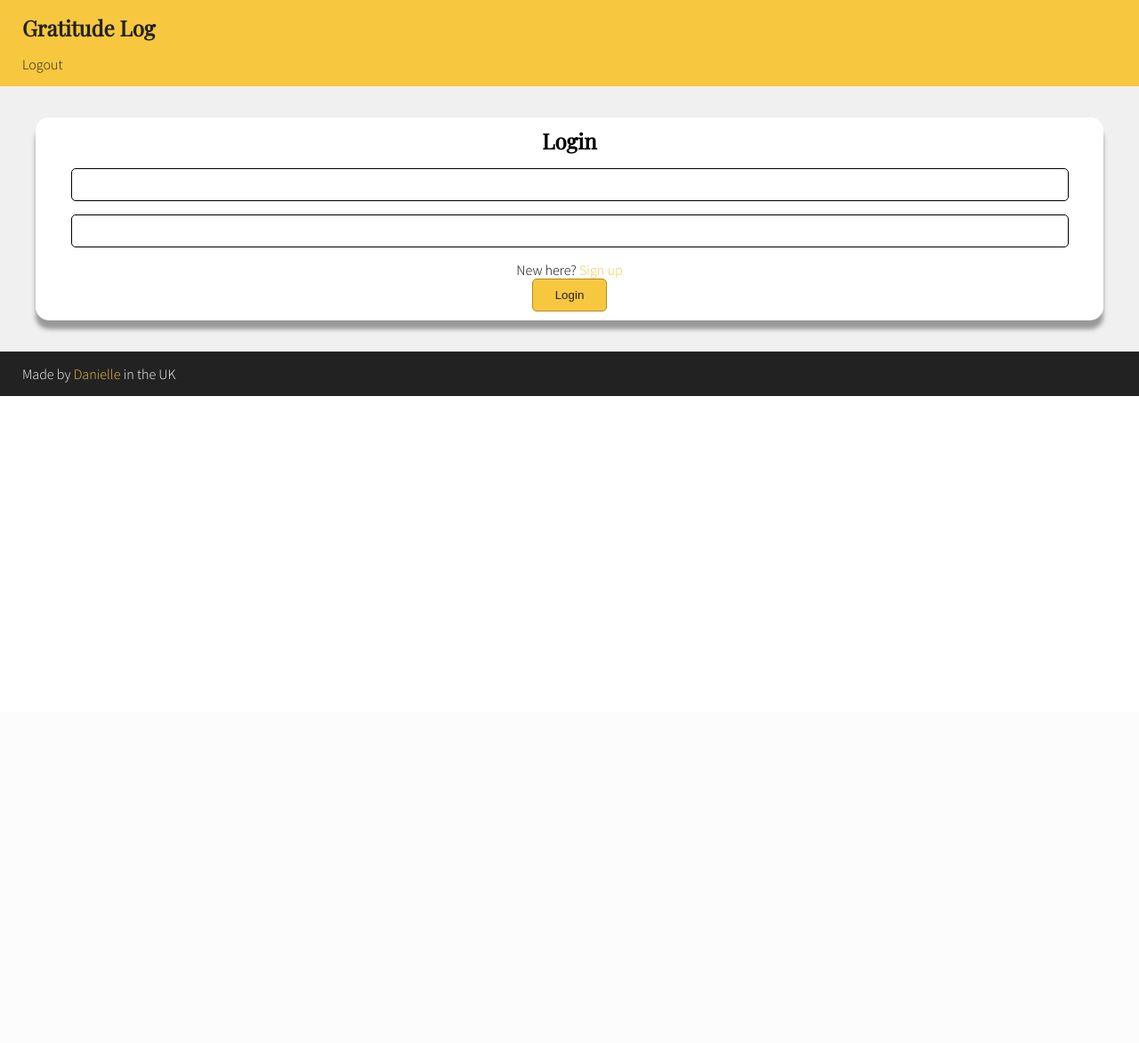
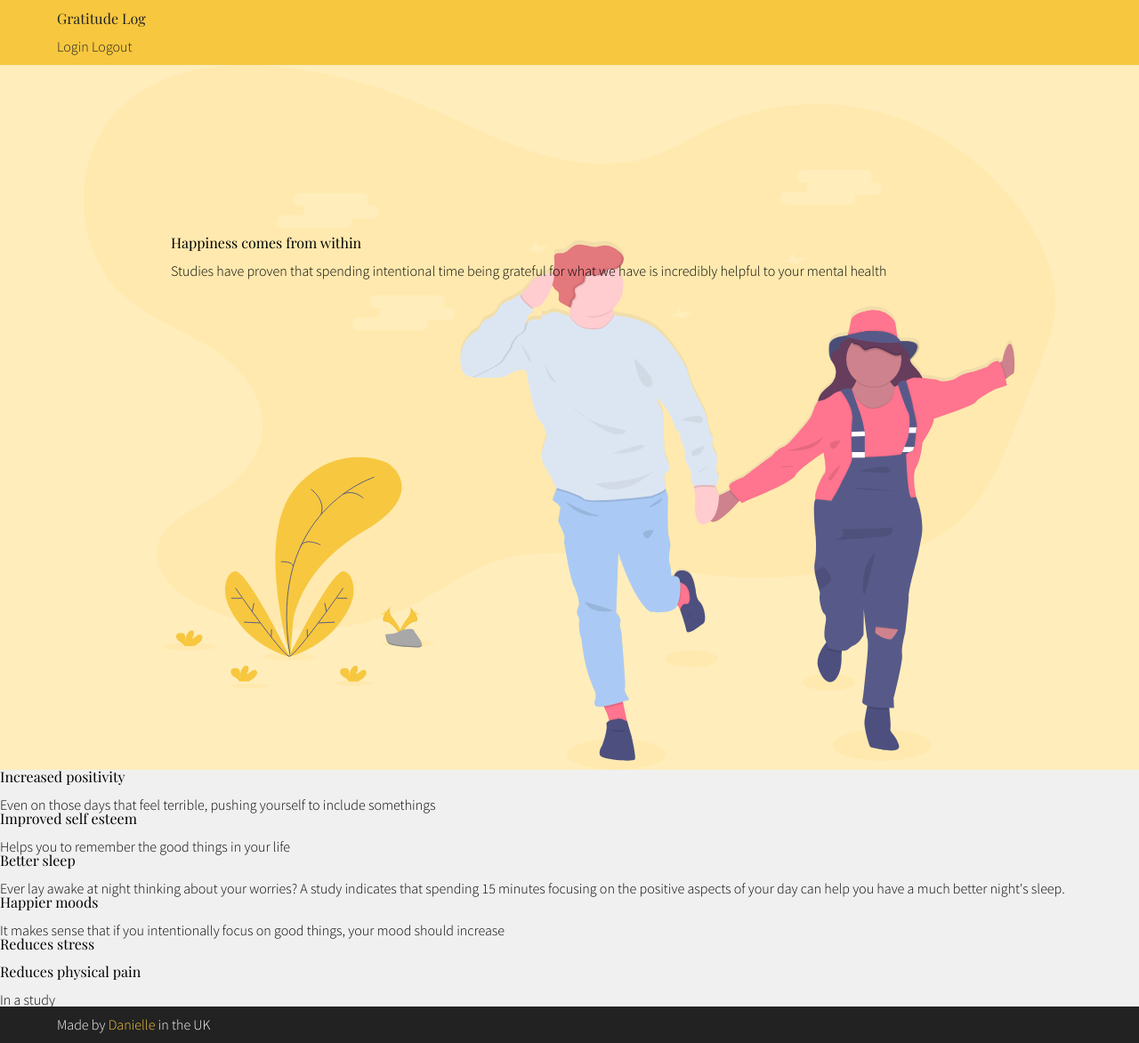
Before and after one commit to daniellenall/gratitudelog, a Django app: page / in a window 1280 px wide. Shown: the whole page at 89% size. Before the commit the page ends 445 px from the top, so only its background shows below. Run offline with Django 3.2, Linux system fonts and the light colour scheme.

Commit message:
Improved some of the overall styling

```diff
--- /dev/null
+++ b/gratitudes/templates/gratitudes/landing.html
@@ -0,0 +1,25 @@
+{% extends 'base.html' %}
+
+{% block content %}
+
+<section class="hero">
+    {% load static  %}
+    <h2>Happiness comes from within</h2>
+    <p>Studies have proven that spending intentional time being grateful for what we have is incredibly helpful to your mental health</p>
+</section>
+<section class="benefits">
+    <a href="https://emmons.faculty.ucdavis.edu/gratitude-and-well-being/"></a>
+    <h3>Increased positivity</h3>
+    <p>Even on those days that feel terrible, pushing yourself to include somethings </p>
+    <h3>Improved self esteem</h3>
+    <p>Helps you to remember the good things in your life</p>
+    <h3>Better sleep</h3>
+    <p>Ever lay awake at night thinking about your worries? A study indicates that spending 15 minutes focusing on the positive aspects of your day can help you have a much better night's sleep. </p>
+    <h3>Happier moods</h3>
+    <p>It makes sense that if you intentionally focus on good things, your mood should increase</p>
+    <h3>Reduces stress</h3>
+    <p></p>
+    <h3>Reduces physical pain</h3>
+    <p>In a study</p>
+</section>
+{% endblock %}
--- a/gratitudes/views.py
+++ b/gratitudes/views.py
@@ -32,6 +32,6 @@ def home(request):
         logged_in_user = request.user
         gratitudes = Gratitude.objects.filter(author=logged_in_user)
     else:
-        return render(request, 'accounts/login.html')
+        return render(request, 'gratitudes/landing.html')
 
     return render(request, 'gratitudes/home.html', {'gratitudes': gratitudes})
--- a/static/gratitudelog/css/main.css
+++ b/static/gratitudelog/css/main.css
@@ -1,4 +1,48 @@
 @import url('https://fonts.googleapis.com/css?family=Playfair+Display|Source+Sans+Pro:300&display=swap');
+
+html, body, div, span, applet, object, iframe,
+h1, h2, h3, h4, h5, h6, p, blockquote, pre,
+a, abbr, acronym, address, big, cite, code,
+del, dfn, em, img, ins, kbd, q, s, samp,
+small, strike, strong, sub, sup, tt, var,
+b, u, i, center,
+dl, dt, dd, ol, ul, li,
+fieldset, form, label, legend,
+table, caption, tbody, tfoot, thead, tr, th, td,
+article, aside, canvas, details, embed,
+figure, figcaption, footer, header, hgroup,
+menu, nav, output, ruby, section, summary,
+time, mark, audio, video {
+	margin: 0;
+	padding: 0;
+	border: 0;
+	font-size: 100%;
+	font: inherit;
+	vertical-align: baseline;
+}
+/* HTML5 display-role reset for older browsers */
+article, aside, details, figcaption, figure,
+footer, header, hgroup, menu, nav, section {
+	display: block;
+}
+body {
+	line-height: 1;
+}
+ol, ul {
+	list-style: none;
+}
+blockquote, q {
+	quotes: none;
+}
+blockquote:before, blockquote:after,
+q:before, q:after {
+	content: '';
+	content: none;
+}
+table {
+	border-collapse: collapse;
+	border-spacing: 0;
+}
 
 *, body {
     margin: 0px;
@@ -21,6 +65,7 @@ h1, h2, h3, h4 {
     font-family: 'Playfair Display', serif;
     margin-bottom: 15px;
 }
+
 input[type=text], input[type=password]  {
     border: 1px solid #000;
     margin-bottom: 15px;
@@ -39,6 +84,7 @@ input[type=text], input[type=password]  {
     border: 1px #b38b1e solid;
     border-radius: 5px;
     padding: 10px 25px;
+    display: inline-block;
 }
 
 .description {
@@ -48,35 +94,55 @@ input[type=text], input[type=password]  {
 }
 
 .main {
-    padding: 35px 40px;
     flex: 1 0 auto;
     background-color: rgb(240, 240, 240);
 }
 
 .main-content {
     background-color: #fff;
-    border-radius: 15px;
-    box-shadow: #999 0px 10px  5px;
     padding: 10px;
     text-align: center;
+    margin: 0 5%;
 }
 
 .header-bar {
     background-color:#f7c73f;
     color: #222;
     width: 100%;
-    padding: 15px 25px;
+    padding: 1% 5%;
 }
 
 .header-bar  a {
     color: #222;
 }
 
+.hero {
+ background-color: #ffedbb;
+ background-image: url("/static/gratitudelog/img/undraw_running.svg/");
+ background-size: contain;
+ background-repeat: no-repeat;
+ background-position: center;
+ padding: 15%;
+ min-height: 99vh;
+}
+
+.hero > img {
+    position: absolute;
+    bottom: 0;
+    width: 50%;
+}
+
+.hero > p {
+    z-index: -5;
+}
 .list-item {
-    margin-bottom: 15px;
     padding: 10px;
     display: flex;
     flex-wrap: wrap;
+}
+
+.list-item:nth-of-type(odd) {
+    background-color: whitesmoke;
 }
 
 .list-item-body {
@@ -105,7 +171,7 @@ input[type=text], input[type=password]  {
 
 .footer {
     background-color: #222;
-    padding: 15px 25px;
+    padding: 1% 5%;
     color: #FFF;
     width: 100%;
     flex-shrink: 0;
--- a/templates/base.html
+++ b/templates/base.html
@@ -12,6 +12,7 @@
             <h2><a href="{% url 'home' %}">Gratitude Log</a></h2>
         </div>
         <div class="header-right">
+            <a href="{% url 'accounts:login' %}">Login</a>
             <a href="{% url 'accounts:logout' %}">Logout</a>
         </div>
         <nav>
```
Also changed, not shown: gratitudes/templates/gratitudes/home.html (+2 -9 lines), static/gratitudelog/img/undraw_fireworks_q5ji.svg (added), static/gratitudelog/img/undraw_music_r1se.svg (added), static/gratitudelog/img/undraw_running.svg (added), templates/landing.html (deleted).
